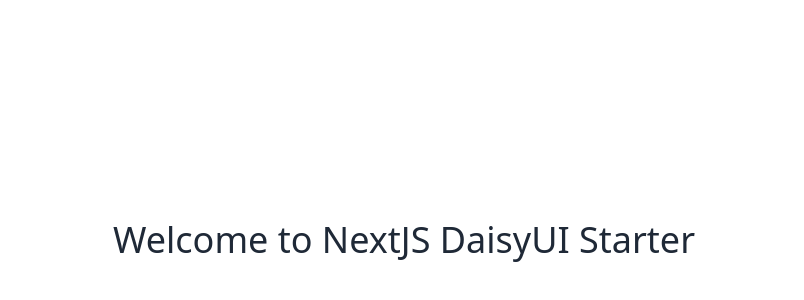
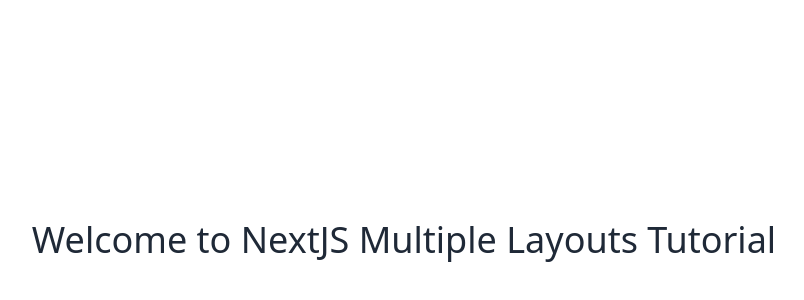
Before and after one commit to jmarioste/next-multiple-layouts-tutorial, a Next.js app: page / in a window 1280 px wide. Shown: the part 160-460 px from the top of the page, without its empty margins (236-1040 px from the left). Built offline with nearby package versions, Linux system fonts and the light colour scheme.

Commit message:
Change text on home page

```diff
--- a/pages/index.tsx
+++ b/pages/index.tsx
@@ -6,7 +6,9 @@
     <div className="container">
       <div className="grid place-content-center min-h-screen">
         <div className="flex flex-col items-center gap-4">
-          <h1 className="text-4xl my-8">Welcome to NextJS DaisyUI Starter</h1>
+          <h1 className="text-4xl my-8">
+            Welcome to NextJS Multiple Layouts Tutorial
+          </h1>
         </div>
       </div>
     </div>
```
